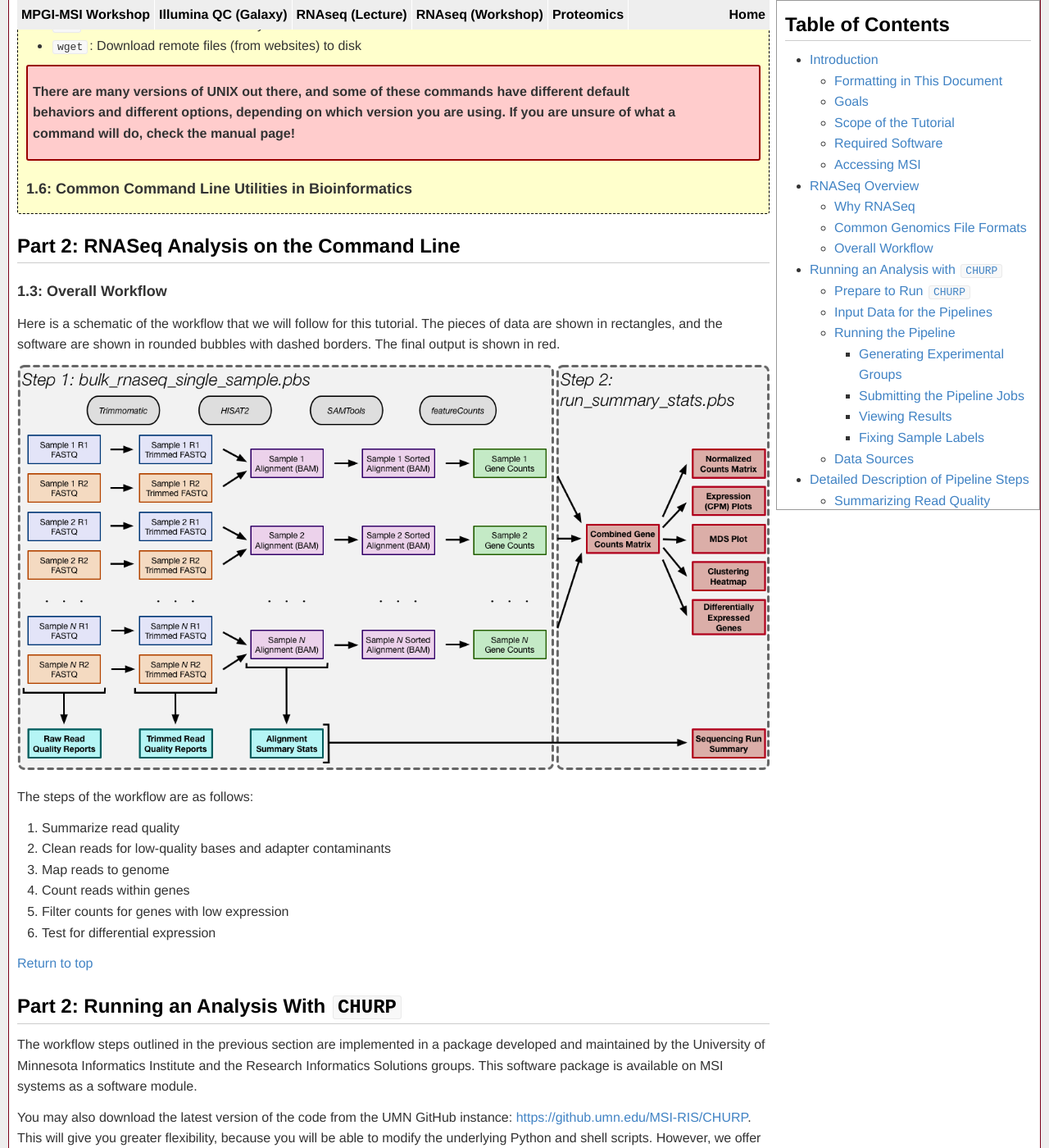
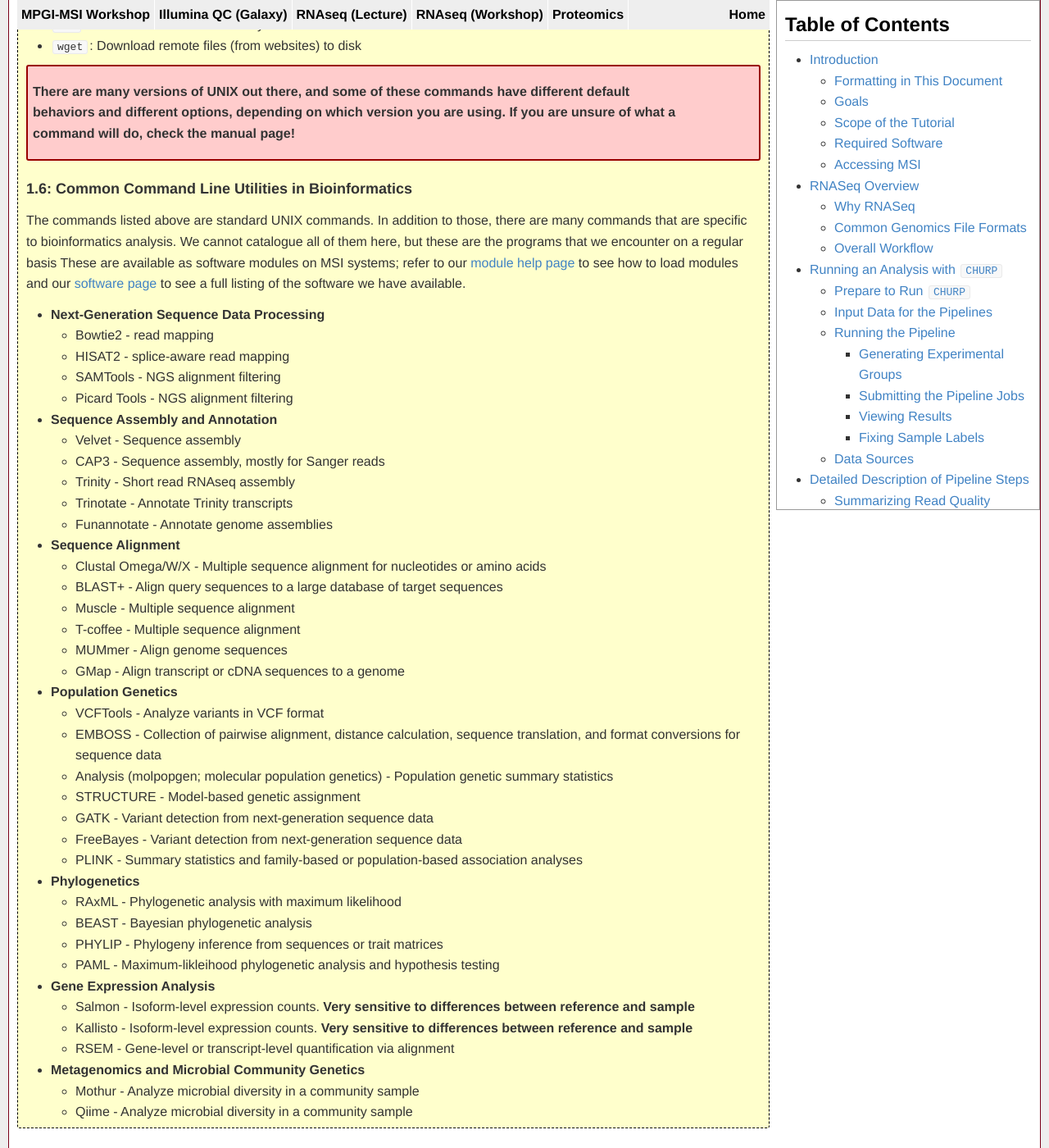
Before and after one commit to msi-ris/Tutorials, a Jekyll site: the page built from rnaseq_cmd_beta.md, in a window 1280 px wide and 1400 px high, scrolled down 14601 px. Shown: the whole window at 82% size. Built offline with Jekyll 4.4.1, drawn with Linux system fonts in a browser that asks for light colours.

Commit message:
Update rnaseq beta

```diff
--- a/rnaseq_cmd_beta.md
+++ b/rnaseq_cmd_beta.md
@@ -453,6 +453,56 @@ page!
 </div>
 
 ### <a name="1.5"></a> 1.6: Common Command Line Utilities in Bioinformatics
+The commands listed above are standard UNIX commands. In addition to those,
+there are many commands that are specific to bioinformatics analysis. We cannot
+catalogue all of them here, but these are the programs that we encounter on a
+regular basis These are available as software modules on MSI systems; refer to
+our [module help page](https://www.msi.umn.edu/support/faq/what-module) to see
+how to load modules and our [software page](https://www.msi.umn.edu/software) to
+see a full listing of the software we have available.
+
+- **Next-Generation Sequence Data Processing**
+    - Bowtie2 - read mapping
+    - HISAT2 - splice-aware read mapping
+    - SAMTools - NGS alignment filtering
+    - Picard Tools - NGS alignment filtering
+- **Sequence Assembly and Annotation**
+    - Velvet - Sequence assembly
+    - CAP3 - Sequence assembly, mostly for Sanger reads
+    - Trinity - Short read RNAseq assembly
+    - Trinotate - Annotate Trinity transcripts
+    - Funannotate - Annotate genome assemblies
+- **Sequence Alignment**
+    - Clustal Omega/W/X - Multiple sequence alignment for nucleotides or amino
+      acids
+    - BLAST+ - Align query sequences to a large database of target sequences
+    - Muscle - Multiple sequence alignment
+    - T-coffee - Multiple sequence alignment
+    - MUMmer - Align genome sequences
+    - GMap - Align transcript or cDNA sequences to a genome
+- **Population Genetics**
+    - VCFTools - Analyze variants in VCF format
+    - EMBOSS - Collection of pairwise alignment, distance calculation, sequence
+      translation, and format conversions for sequence data
+    - Analysis (molpopgen; molecular population genetics) - Population genetic
+      summary statistics
+    - STRUCTURE - Model-based genetic assignment
+    - GATK - Variant detection from next-generation sequence data
+    - FreeBayes - Variant detection from next-generation sequence data
+    - PLINK - Summary statistics and family-based or population-based
+      association analyses
+- **Phylogenetics**
+    - RAxML - Phylogenetic analysis with maximum likelihood
+    - BEAST - Bayesian phylogenetic analysis
+    - PHYLIP - Phylogeny inference from sequences or trait matrices
+    - PAML - Maximum-likleihood phylogenetic analysis and hypothesis testing
+- **Gene Expression Analysis**
+    - Salmon - Isoform-level expression counts. **Very sensitive to differences between reference and sample**
+    - Kallisto - Isoform-level expression counts. **Very sensitive to differences between reference and sample**
+    - RSEM - Gene-level or transcript-level quantification via alignment
+- **Metagenomics and Microbial Community Genetics**
+    - Mothur - Analyze microbial diversity in a community sample
+    - Qiime - Analyze microbial diversity in a community sample
 
 </div>
 
```
